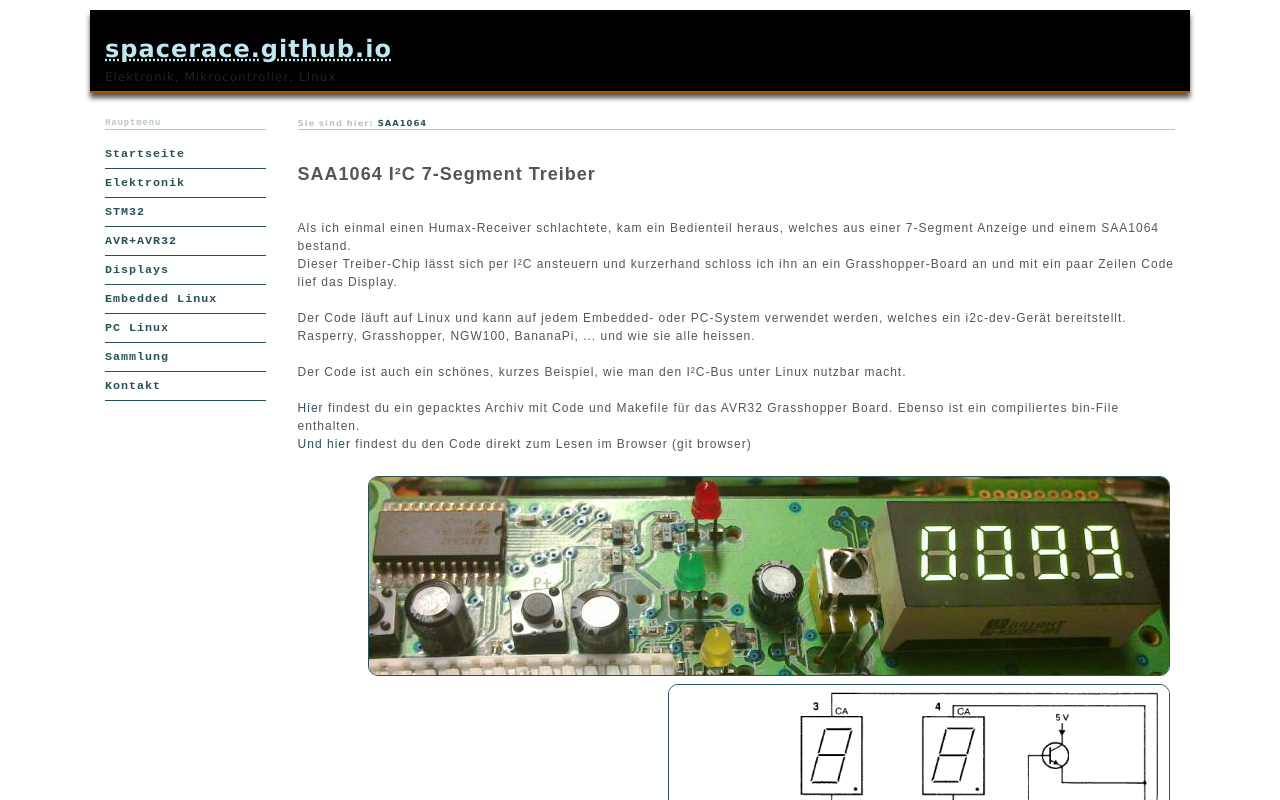
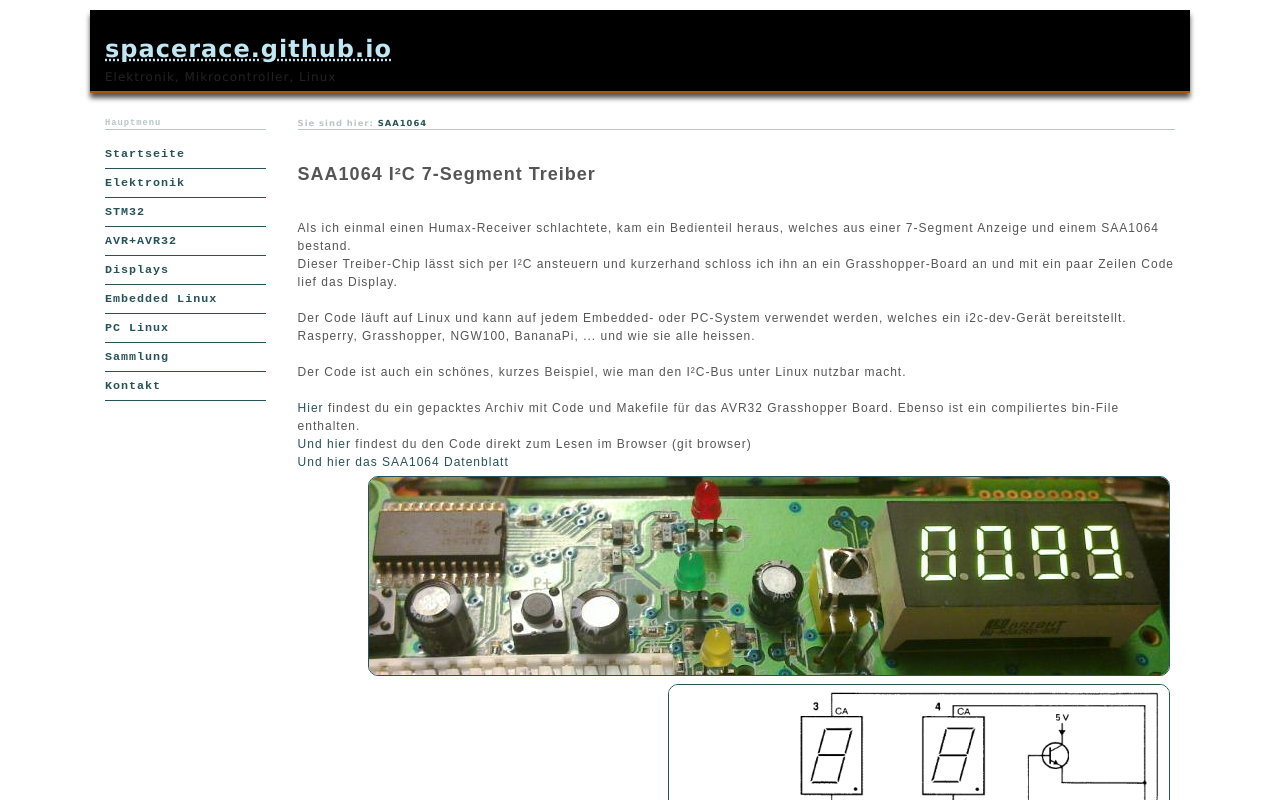
Before and after one commit to spacerace/spacerace.github.io, a plain HTML site: page saa1064.html in a window 1280 px wide. Shown: the top 800 px of the page. Drawn offline with Linux system fonts and the light colour scheme.

Commit message:
added SAA1064 datasheet

```diff
--- a/saa1064.html
+++ b/saa1064.html
@@ -77,6 +77,7 @@ Der eigentliche Inhalt der Seite
 	<br><br>
 	<a href="https://github.com/spacerace/spacerace.github.io/blob/master/code/saa1064_avr32.tar.bz2?raw=true">Hier</a> findest du ein gepacktes Archiv mit Code und Makefile für das AVR32 Grasshopper Board. Ebenso ist ein compiliertes bin-File enthalten.<br>
 	<a href="https://github.com/spacerace/spacerace.github.io/tree/master/code/saa1064_linux/">Und hier</a> findest du den Code direkt zum Lesen im Browser (git browser)<br>
+	<a href="https://github.com/spacerace/spacerace.github.io/blob/master/doc/datasheet/SAA1064.pdf?raw=truw">Und hier das SAA1064 Datenblatt</a>
 	<br>
 	<img src="img/saa1064/saa1064_small.jpg" alt="saa1064 schaltplan">
 	<img src="img/saa1064/saa1064_schem.png" alt="saa1064 schaltplan">
```
